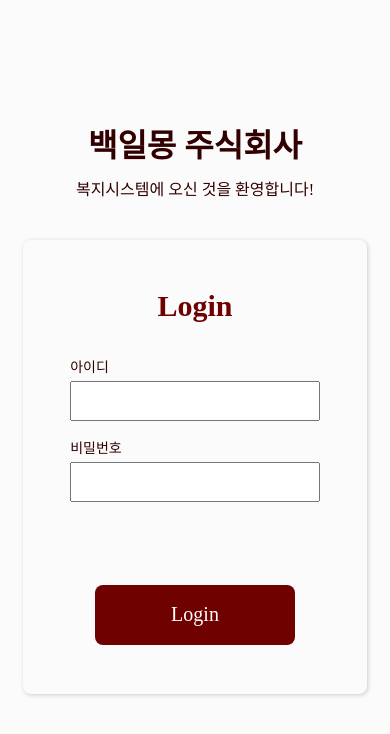
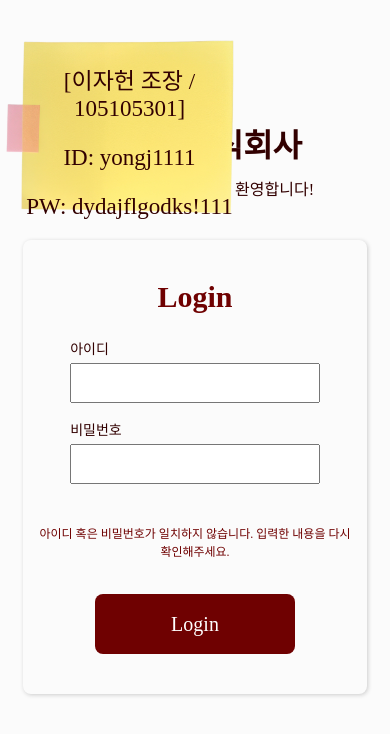
Before and after one commit to h1gyeon9/Daydream-Welfare, a plain HTML site: page index.html in a window 390 px wide. Both pictures are taken after a click on the button "Login". Drawn offline with Linux system fonts and the light colour scheme; a web font is replaced by a local one.

Commit message:
로그인 구현 완. 모바일에서 포스트잇 크기 조절 필요할듯? 복지몰 메인 페이지 구현하고 로그인 시 넘어가는 거 구현해야함요

```diff
--- a/JS/login.js
+++ b/JS/login.js
@@ -0,0 +1,35 @@
+const correctID = 'yongj1111';
+const correctPW = 'Dydajflgodks!111';
+const errorPW = 'dydajflgodks!111';
+
+let enteredIDElement = document.getElementById('userID');
+let enteredPWElement = document.getElementById('userPW');
+let loginErrorElement = document.getElementById('login-error');
+
+let loginBtn = document.getElementById('login-btn');
+loginBtn.addEventListener('click', checkLogin);
+
+enteredPWElement.addEventListener('keydown', enterLogin);
+
+function enterLogin(event){
+    if(event.key == 'Enter'){
+        checkLogin();
+    }
+}
+
+function checkLogin(){
+    let enteredID = enteredIDElement.value;
+    let enteredPW = enteredPWElement.value;
+
+    if(enteredID == correctID && enteredPW == correctPW){
+        alert('환영합니다. 이자헌 과장님.');
+    }
+    else if(enteredID == correctID && enteredPW == errorPW){
+        loginErrorElement.style.display = 'block';
+        alert('어디 보자. 회원가입을 누르면 비밀번호 설정 요구사항을 확인할 수 있다.\n\'대문자가 필요했군.\'')
+    }
+    else{
+        loginErrorElement.style.display = 'block';
+        alert('역시나 포스트잇이 붙어 있었다.');
+    }
+}
--- a/css/index.css
+++ b/css/index.css
@@ -1,5 +1,31 @@
 html{
     background-color: var(--color-white-100);
+}
+
+#postit{
+    position: absolute;
+    top: 0;
+    left: 5%;
+}
+
+#postit-text{
+    position: absolute;
+    width: 220px;
+    top: 15%;
+    left: 0%;
+    z-index: 1;
+    text-align: center;
+}
+
+#postit-text p{
+    font-family: 'NanumGangBuJangNimCe';
+    font-size: 23px;
+}
+
+#postit img{
+    rotate:calc(270deg);
+    width: 200px;
+    top: 0;
 }
 
 header{
--- a/index.html
+++ b/index.html
@@ -6,10 +6,19 @@
     <title>로그인 | 백일몽 주식회사 복지몰</title>
     <link rel="stylesheet" href="/css/style.css">
     <link rel="stylesheet" href="/css/index.css">
+    <link href="https://hangeul.pstatic.net/hangeul_static/css/NanumGangBuJangNimCe.css" rel="stylesheet">
     <link rel="stylesheet" as="style" crossorigin href="https://cdn.jsdelivr.net/gh/orioncactus/pretendard@v1.3.9/dist/web/variable/pretendardvariable.min.css" />
     <script src="/JS/login.js" defer></script>
 </head>
 <body>
+    <div id="postit">
+        <div id="postit-text">
+            <p>[이자헌 조장 / 105105301]</p>
+            <p>ID: yongj1111</p>
+            <p>PW: dydajflgodks!111</p>
+        </div>
+        <img src="/src/postit.png">
+    </div>
     <header>
         <h1>백일몽 주식회사</h1>
         <p>복지시스템에 오신 것을 환영합니다!</p>
@@ -29,8 +38,7 @@
                 </div>
             </div>
             <div>
-                <p id="id-error">아이디가 일치하지 않습니다.</p>
-                <p id="pw-error">비밀번호가 일치하지 않습니다.</p>
+                <p id="login-error">아이디 혹은 비밀번호가 일치하지 않습니다. 입력한 내용을 다시 확인해주세요.</p>
             </div>
             <button id="login-btn">Login</button>
         </section>
```
Also changed, not shown: src/postit.png (added).
